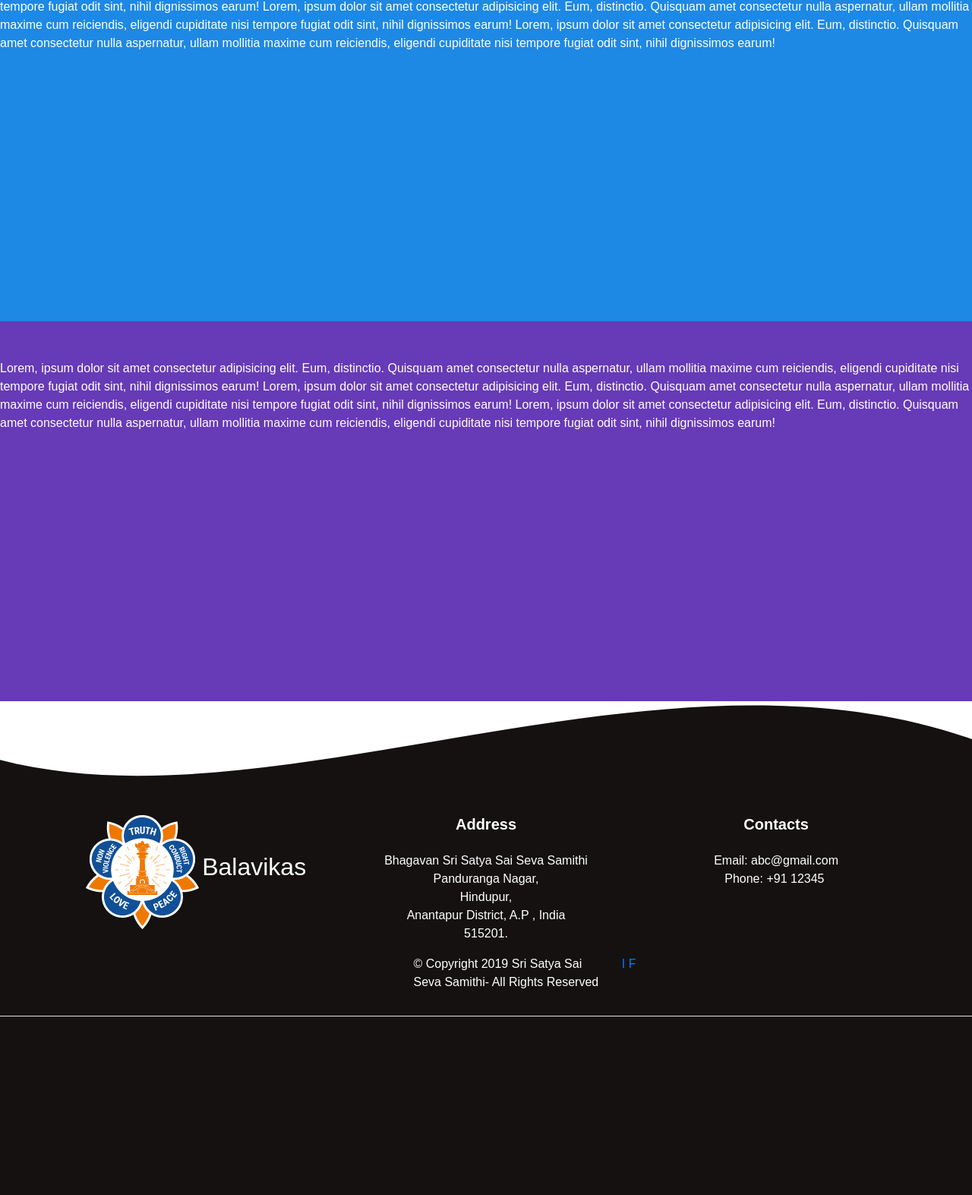
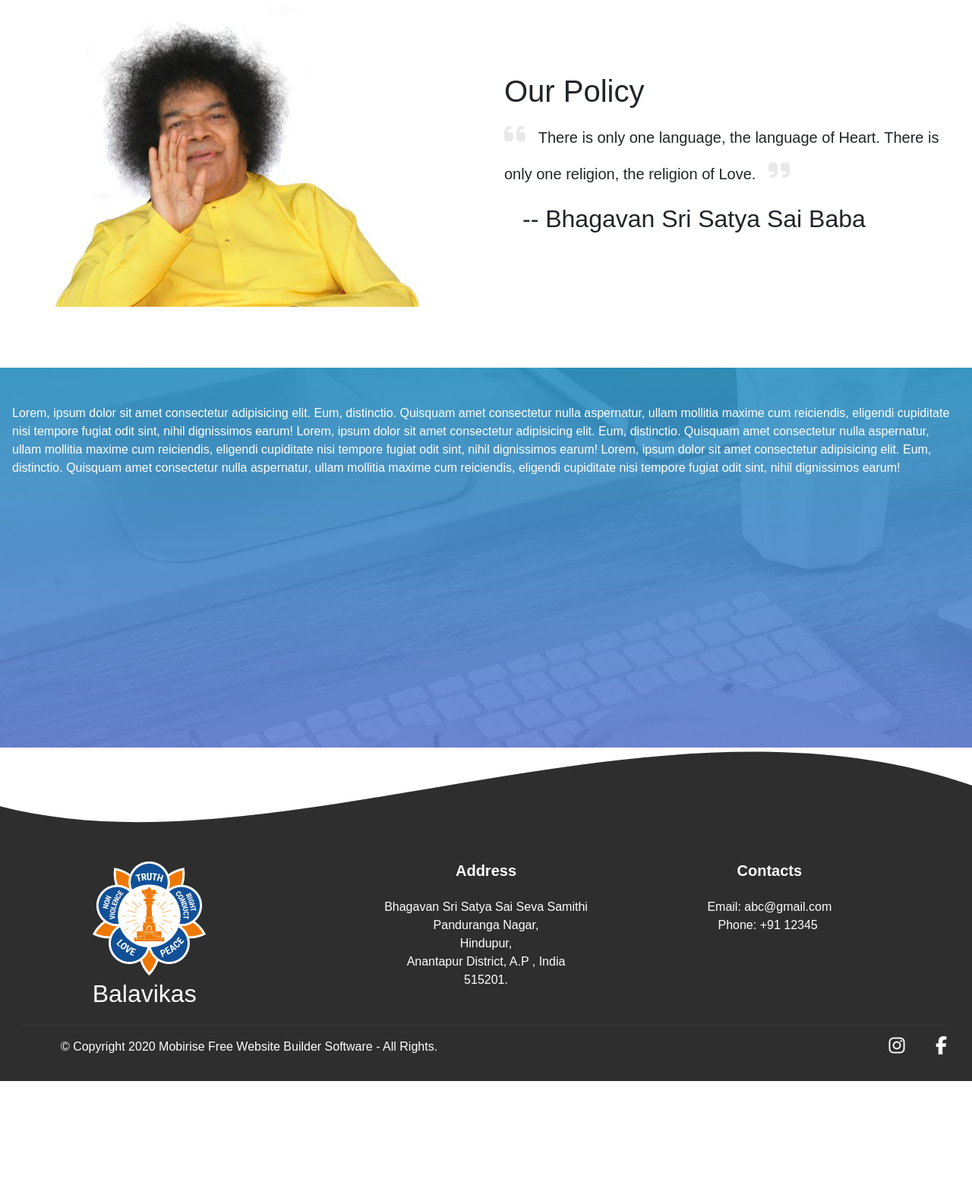
Before and after one commit to raviknkumar/balavicas-web, a plain HTML site: page index.html in a window 1280 px wide. Shown: the part 877-2450 px from the top of the page at 76% size. After the commit the page ends 2300 px from the top, so only its background shows below. Drawn offline with nearby package versions, Linux system fonts and the light colour scheme.

Commit message:
Merge Conflicts

```diff
--- a/css/index.css
+++ b/css/index.css
@@ -1,10 +1,20 @@
-*{
+* {
   margin: 0;
 }
 
-html, body {margin:0;padding:0;height:100%;}
+html,
+body {
+  margin: 0;
+  padding: 0;
+  height: 100%;
+  scroll-behavior: smooth;
+}
 
+body {
+  font-family: Arial, Helvetica, sans-serif;
+}
 
+<<<<<<< HEAD
 body {
     font-family: Arial, Helvetica, sans-serif;
   }
@@ -48,35 +58,123 @@ body {
     color: #e4e4e4 !important;
     border-radius: 5px;
   }
+=======
+#myNavbar {
+  transition: 0.4s;
+  position: fixed;
+  width: 100%;
+  top: 0;
+  z-index: 99;
+}
+
+#navbar a {
+  float: left;
+  color: black;
+  text-align: center;
+  padding: 12px;
+  text-decoration: none;
+  font-size: 18px;
+  line-height: 25px;
+  border-radius: 4px;
+}
+
+#navbar #logo {
+  font-size: 35px;
+  font-weight: bold;
+  transition: 0.4s;
+}
+
+#navbar a:hover {
+  background-color: #ddd;
+  color: black;
+}
+
+.active {
+  background-color: #4fa9dc;
+  color: #e4e4e4 !important;
+  border-radius: 5px;
+}
 
 #navbar-right {
   float: right;
 }
 
-  #aboutUs {padding-top:50px;height:500px;color: #fff; background-color: #1E88E5;}
-  #projects {padding-top:50px;height:500px;color: #fff; background-color: #673ab7;}
+#aboutUs {
+  padding: 80px 0;
+}
+
+.aboutUs__quote{
+>>>>>>> aboutus
+
+}
+.aboutUs__quote::after {
+  content: "\f10e";
+}
+.aboutUs__quote::before {
+  content: "\f10d";
+}
+
+.aboutUs__quote::after,
+.aboutUs__quote::before{
+  font-family: FontAwesome;
+  font-size: 2rem;
+  color: #E8E8E8;
+}
+
+#projects {
+  padding: 3rem 1rem;
+  height: 500px;
+  color: #fff;
+  background-color: #673ab7;
+}
+
+.parallax {
+  /* The image used */
+  background-image: url("./../assets/images/background.jpg");
+  /* Set a specific height */
+  min-height: 500px;
+  /* Create the parallax scrolling effect */
+  background-attachment: fixed;
+  background-position: center;
+  background-repeat: no-repeat;
+  background-size: cover;
+}
 
 #contactUs {
-    height:500px;
   color: #fff;
-    background-color: #050000ee;
+  background-color: rgb(46, 46, 46);
+  padding-bottom: 2vh;
 }
 
-
-  .carousel-item img{
+.carousel-item img {
   width: inherit;
   height: inherit;
   object-fit: cover;
 }
 
-  .title-text{
+.title-text {
   font-size: 2rem;
 }
 
-  .footer-lower{
-
+.footer-lower {
 }
 
+.footer-lower hr {
+  margin: 1rem 0;
+  border-color: #fff;
+  opacity: 0.05;
+}
+
+.social-icons .icon {
+  font-size: 1.5rem;
+  padding: 10px;
+  color: white;
+}
+
+.social-icons .icon:hover {
+  text-decoration: none;
+  color: rgb(168, 168, 230);
+}
 
 .nav-open{
   background-color: #232526 !important;
--- a/index.html
+++ b/index.html
@@ -2,7 +2,7 @@
 <html lang="en">
 
 <head>
-  <meta charset="UTF-8">
+  <meta charset="UTF-8" />
 
   <link rel="icon" href="./assets/images/logo-en.png" sizes="any" type="image/png">
   <!-- bootstrap-->
@@ -18,6 +18,12 @@
     integrity="sha384-JZR6Spejh4U02d8jOt6vLEHfe/JQGiRRSQQxSfFWpi1MquVdAyjUar5+76PVCmYl"
     crossorigin="anonymous"></script>
 
+  <!-- Font awesome-->
+  <script src="https://kit.fontawesome.com/385a0f6b71.js" crossorigin="anonymous"></script>
+
+  <!-- Scroll reveal-->
+  <script src="https://unpkg.com/scrollreveal"></script>
+
   <meta name="viewport" content="width=device-width, initial-scale=1.0">
   <link rel="stylesheet" href="../css/index.css">
   <title>SS Balavicas HDP</title>
@@ -25,6 +31,7 @@
 
   <link rel="stylesheet" href="../css/carousel.css">
   <script src="../js/carousel.js" defer></script>
+  <script src="../js/screenreveal.js" defer></script>
 </head>
 
 <body data-spy="scroll" data-target="#myNavbar" data-offset="0">
@@ -38,8 +45,6 @@
       aria-controls="navbarSupportedContent" aria-expanded="false" aria-label="Toggle navigation">
       <span class="navbar-toggler-icon"></span>
     </button>
-
-    <div class="collapse navbar-collapse" id="navbarSupportedContent">
     <ul class="navbar-nav mr-auto">
       <li class="nav-item">
         <a class="nav-link" href="#">Home <span class="sr-only">(current)</span></a>
@@ -73,14 +78,14 @@
     <!-- Wrapper for slides -->
     <div class="carousel-inner">
       <div class="carousel-item">
-        <img class="d-block w-100" src="assets/images/carousel-sai-1.jpg" data-color="lightblue" alt="First Image">
+        <img class="d-block w-100" src="assets/images/carousel-sai-1.jpg" data-color="lightblue" alt="First Image" />
         <div class="carousel-caption d-md-block" style="margin-bottom: 40vh;">
           <h5>First Image</h5>
           <p>Nulla vitae elit libero, a pharetra augue mollis interdum.</p>
         </div>
       </div>
       <div class="carousel-item">
-        <img class="d-block w-100" src="assets/images/carousel-sai-2.jpg" data-color="firebrick" alt="Second Image">
+        <img class="d-block w-100" src="assets/images/carousel-sai-2.jpg" data-color="firebrick" alt="Second Image" />
         <div class="carousel-caption d-md-block">
           <h5>Second Image</h5>
         </div>
@@ -88,7 +93,7 @@
       <div class="carousel-item">
         <img class="d-block w-100"
           src="https://images.unsplash.com/photo-1419064642531-e575728395f2?ixlib=rb-0.3.5&q=80&fm=jpg&crop=entropy&cs=tinysrgb&w=400&fit=max&ixid=eyJhcHBfaWQiOjE0NTg5fQ&s=76d5c793e4f8d02d7a9be27bc71256f7"
-          data-color="violet" alt="Third Image">
+          data-color="violet" alt="Third Image" />
         <div class="carousel-caption d-md-block">
           <h5>Third Image</h5>
         </div>
@@ -104,43 +109,52 @@
     </a>
   </div>
 
+  <div id="aboutUs" class="row">
+    <div class="col-md-6 d-flex justify-content-center info-left">
+      <img src="assets/images/SaiTransparent.jpg" />
+    </div>
+    <div class="col-md-6 justify-content-center align-items-center p-4">
 
-  <div id="aboutUs">
-    Lorem, ipsum dolor sit amet consectetur adipisicing elit. Eum, distinctio. Quisquam amet consectetur nulla
-    aspernatur, ullam mollitia maxime cum reiciendis, eligendi cupiditate nisi tempore fugiat odit sint, nihil
-    dignissimos earum!
-    Lorem, ipsum dolor sit amet consectetur adipisicing elit. Eum, distinctio. Quisquam amet consectetur nulla
-    aspernatur, ullam mollitia maxime cum reiciendis, eligendi cupiditate nisi tempore fugiat odit sint, nihil
-    dignissimos earum!
-    Lorem, ipsum dolor sit amet consectetur adipisicing elit. Eum, distinctio. Quisquam amet consectetur nulla
-    aspernatur, ullam mollitia maxime cum reiciendis, eligendi cupiditate nisi tempore fugiat odit sint, nihil
-    dignissimos earum!
+      <div class="d-flex flex-column justify-content-center info-right" style="height: 100%;">
+        <h1 class="text-center text-md-left mt-4 mt-md-0">Our Policy</h1>
+        <p class="lead aboutUs__quote">
+          &nbsp;
+          There is only one language, the language of Heart.
+          There is only one religion, the religion of Love. &nbsp;
+        </p>
+        <span class="author text-center text-md-left pl-4" style="font-size: 2rem;">
+          -- Bhagavan Sri Satya Sai Baba
+        </span>
+      </div>
+    </div>
   </div>
 
-  <div id="projects">
-    Lorem, ipsum dolor sit amet consectetur adipisicing elit. Eum, distinctio. Quisquam amet consectetur nulla
-    aspernatur, ullam mollitia maxime cum reiciendis, eligendi cupiditate nisi tempore fugiat odit sint, nihil
-    dignissimos earum!
-    Lorem, ipsum dolor sit amet consectetur adipisicing elit. Eum, distinctio. Quisquam amet consectetur nulla
-    aspernatur, ullam mollitia maxime cum reiciendis, eligendi cupiditate nisi tempore fugiat odit sint, nihil
-    dignissimos earum!
-    Lorem, ipsum dolor sit amet consectetur adipisicing elit. Eum, distinctio. Quisquam amet consectetur nulla
-    aspernatur, ullam mollitia maxime cum reiciendis, eligendi cupiditate nisi tempore fugiat odit sint, nihil
-    dignissimos earum!
+  <div id="projects" class="parallax text-">
+    Lorem, ipsum dolor sit amet consectetur adipisicing elit. Eum, distinctio.
+    Quisquam amet consectetur nulla aspernatur, ullam mollitia maxime cum
+    reiciendis, eligendi cupiditate nisi tempore fugiat odit sint, nihil
+    dignissimos earum! Lorem, ipsum dolor sit amet consectetur adipisicing
+    elit. Eum, distinctio. Quisquam amet consectetur nulla aspernatur, ullam
+    mollitia maxime cum reiciendis, eligendi cupiditate nisi tempore fugiat
+    odit sint, nihil dignissimos earum! Lorem, ipsum dolor sit amet
+    consectetur adipisicing elit. Eum, distinctio. Quisquam amet consectetur
+    nulla aspernatur, ullam mollitia maxime cum reiciendis, eligendi
+    cupiditate nisi tempore fugiat odit sint, nihil dignissimos earum!
   </div>
 
+  <div style="height: 150px; overflow: hidden;">
+    <svg viewBox="0 0 500 150" preserveAspectRatio="none" style="height: 100%; width: 100%;">
+      <path d="M-15.24,65.63 C128.67,191.94 332.38,-101.14 500.00,49.98 L500.00,150.00 L0.00,150.00 Z"
+        style="stroke: none; fill:rgb(46, 46, 46);"></path>
+    </svg>
+  </div>
 
-  <div style="height: 150px; overflow: hidden;"><svg viewBox="0 0 500 150" preserveAspectRatio="none"
-      style="height: 100%; width: 100%;">
-      <path d="M-15.24,65.63 C128.67,191.94 332.38,-101.14 500.00,49.98 L500.00,150.00 L0.00,150.00 Z"
-        style="stroke: none; fill: #050000ee;"></path>
-    </svg></div>
-
-  <div id="contactUs">
+  <footer id="contactUs">
+    <div class="container-fluid">
       <div class="text-white row justify-content-md-center">
         <div class="col-12 col-md-3 d-flex d-sm-flex justify-content-sm-center justify-content-center justify-md-left">
           <div class="">
-          <img src="assets/images/logo-en.png" alt="sssevesamithi" title="">
+            <img src="assets/images/logo-en.png" alt="sssevesamithi" title="" />
             <span class="title-text text-center" style="word-break: wrap;">Balavikas</span>
           </div>
         </div>
@@ -151,53 +165,47 @@
           </h5>
           <p class="">
             Bhagavan Sri Satya Sai Seva Samithi
-          <br>Panduranga Nagar,
-          <br>Hindupur,
-          <br>Anantapur District, A.P , India <br>515201.</p>
+            <br />Panduranga Nagar, <br />Hindupur, <br />Anantapur District,
+            A.P , India <br />515201.
+          </p>
         </div>
 
         <div class="col-12 col-md-3 text-sm-center text-center">
           <h5 class="pb-3 font-weight-bold">
             Contacts
           </h5>
-        <p class="">Email: abc@gmail.com
-          <br>Phone: +91 12345&nbsp;<br></p>
+          <p class="">
+            Email: abc@gmail.com <br />Phone: +91 12345&nbsp;<br />
+          </p>
         </div>
-      <div class="col-12 col-md-3 text-sm-center text-center">
-        <h5 class="pb-3"></h5>
-        <p class=""></p>
       </div>
 
-      <div class="row">
-        <div class="text-white col-sm-6 float-sm-right">
-          <p class="display-7">
-            © Copyright 2019 Sri Satya Sai Seva Samithi- All Rights Reserved
+      <div class="footer-lower">
+        <div class="media-container-row">
+          <div class="col-sm-12">
+            <hr />
+          </div>
+        </div>
+        <div class="row mbr-white">
+          <div class="col-12 col-md-6 copyright mx-auto mx-md-0">
+            <p class="text-sm-center text-center">
+              <span style="line-height: 1.6; font-size: 1rem; padding-left: 1rem">
+                &copy; Copyright 2020 Mobirise Free Website Builder Software - All Rights.
+              </span>
             </p>
           </div>
-
-        <div class="col-sm-6">
-          <div class="social-list ">
-            <span class="soc-item">
-              <a href="https://www.instagram.com/saikrushnacharitabletrust" target="_blank">
-                <span>I</span>
-              </a>
-              <span class="soc-item">
-                <a href="https://www.facebook.com/Sai-Krushna-Charitable-Trust-892489730942132" target="_blank">
-                  <span>F</span>
-                </a>
+          <div class="social-icons col-12 col-md-6 align-right text-center text-md-right">
+            <div class="d-inline p-2 text-white">
+              <a href='#' class="icon fab fa-instagram fa-lg"></a>
+            </div>
+            <div class="d-inline p-2 text-white">
+              <a href='#' class="icon fa fa-facebook fa-lg"></a>
             </div>
           </div>
         </div>
       </div>
-
-      <div style="background-color: white;">
-        <hr>
     </div>
-
-  </div>
-
-  </section>
-
+  </footer>
 </body>
 
 </html>
--- /dev/null
+++ b/js/screenreveal.js
@@ -0,0 +1,37 @@
+window.sr = ScrollReveal();
+sr.reveal('.navbar', {
+    duration: 2000,
+    origin: 'bottom'
+});
+sr.reveal('.showcase-left', {
+    duration: 2000,
+    origin: 'top',
+    distance: '300px',
+    viewFactor: 0.6,
+});
+sr.reveal('.showcase-right', {
+    duration: 2000,
+    origin: 'right',
+    distance: '300px'
+});
+sr.reveal('.showcase-btn', {
+    duration: 2000,
+    delay: 2000,
+    origin: 'bottom'
+});
+sr.reveal('#testimonial div', {
+    duration: 2000,
+    origin: 'bottom'
+});
+sr.reveal('.info-left', {
+    duration: 2000,
+    origin: 'left',
+    distance: '200px',
+    viewFactor: 0.4,
+});
+sr.reveal('.info-right', {
+    duration: 2000,
+    origin: 'right',
+    distance: '200px',
+    viewFactor: 0.4
+});
```
Also changed, not shown: assets/images/SaiTransparent.jpg (added), assets/images/background.jpg (added), assets/images/sai-carousel-1.jpeg (deleted). Lines whose indentation alone changed are shown as unchanged.
